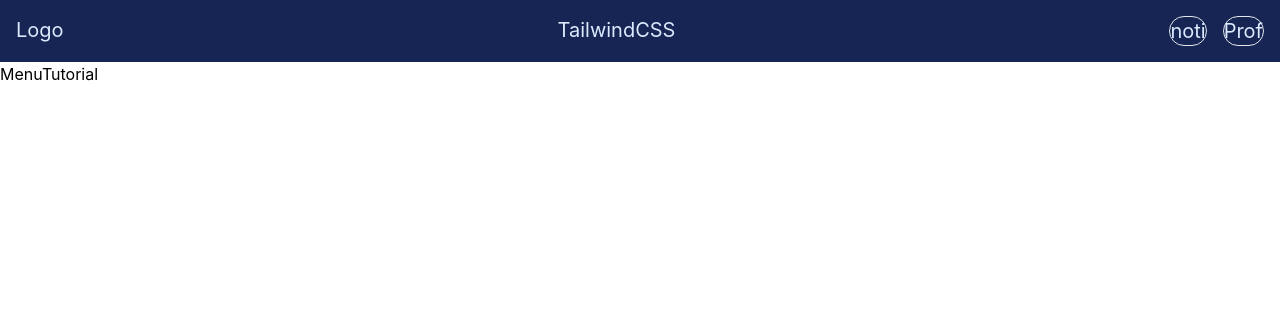
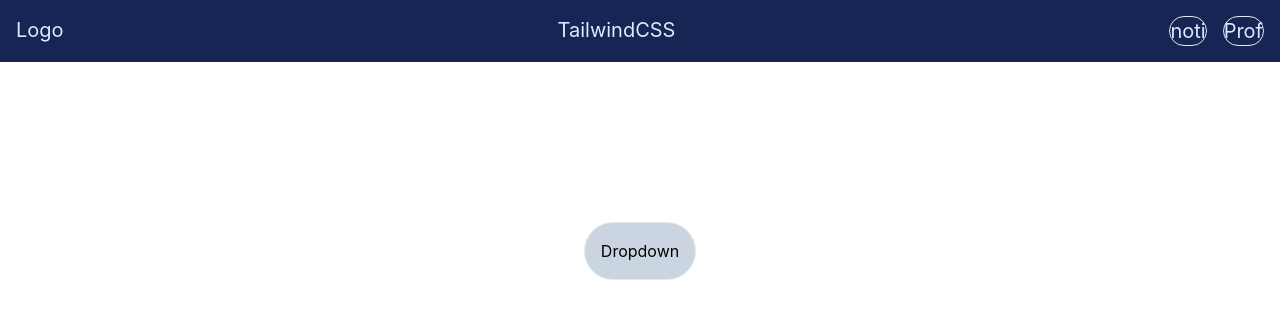
Before and after one commit to Nahid1911/tailwindCssReactJs, a React (Create React App) app: page /dropdown in a window 1280 px wide. Shown: the top 318 px of the page. Built offline with nearby package versions, Linux system fonts and the light colour scheme; the HTML template or start-up script is replaced by a standard one.

Commit message:
Create button for dropdown

```diff
--- a/src/components/Dropdown.js
+++ b/src/components/Dropdown.js
@@ -1,5 +1,12 @@
+import { Menu, Transition } from "@headlessui/react";
 export default function Dropdown() {
   return(
-    <h1>MenuTutorial</h1>
+    <div className="w-full text-center pt-40">
+      <Menu as="div" className="relative">
+        <div>
+        <Menu.Button className="border p-4 bg-slate-300 hover:bg-slate-950 hover:text-white rounded-full">Dropdown</Menu.Button>
+        </div>
+      </Menu>
+    </div>
   )
 }
```
